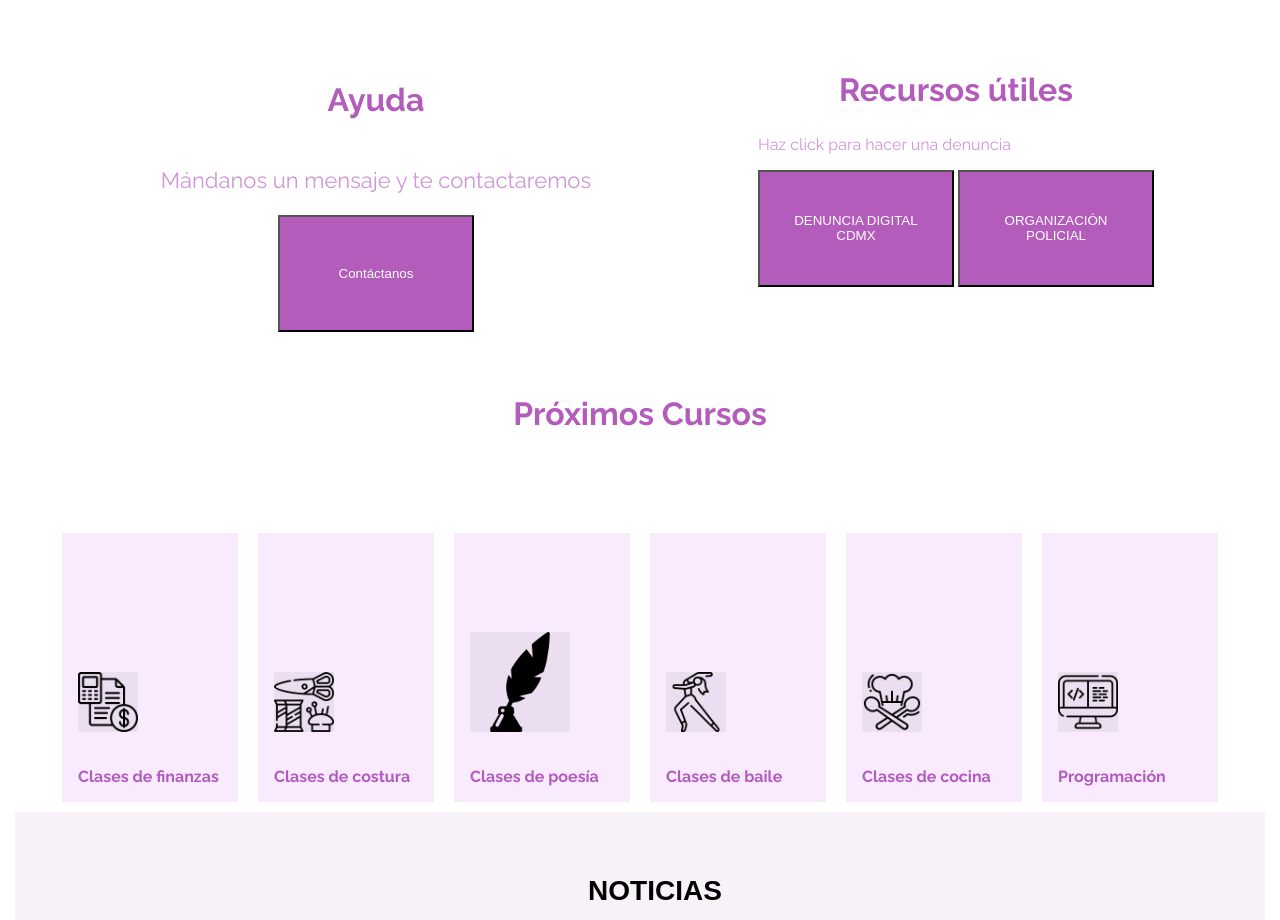
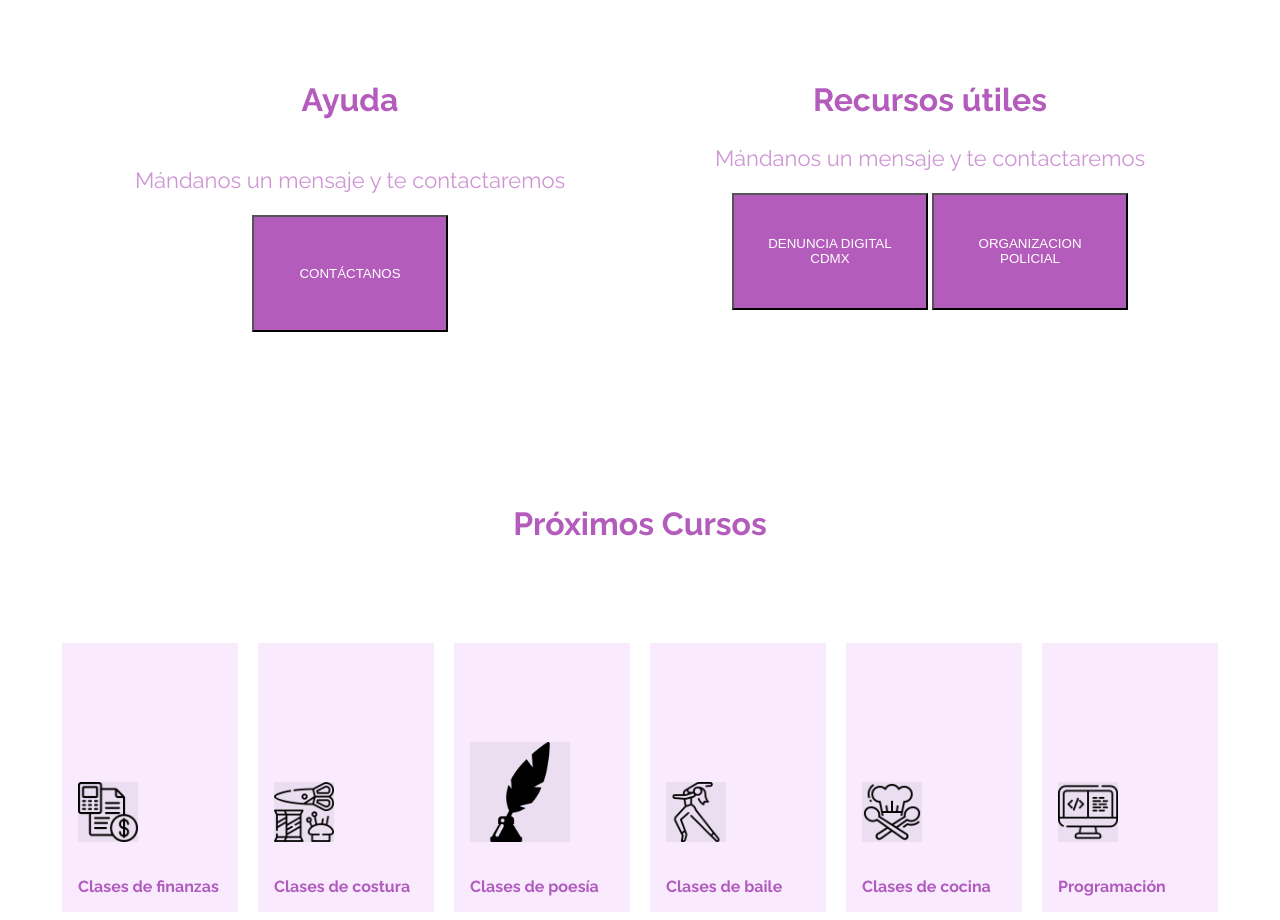
Before and after one commit to MaravillaTeam/centro-comunitario, a plain HTML site: page index.html in a window 1280 px wide. Shown: the part 2300-3220 px from the top of the page. Drawn offline with Linux system fonts and the light colour scheme.

Commit message:
cambio la seccion de ayuda y recursos

```diff
--- a/index.html
+++ b/index.html
@@ -3,7 +3,6 @@
 <head>
     <meta charset="UTF-8">
     <meta name="viewport" content="width=device-width, initial-scale=1.0">
-    <link rel="shortcut icon" href="src/img/minilogo.png" type="image/x-icon">
     <title>Centro Comunitario</title>
     <link rel="stylesheet" href="styles/style.css"
     <link rel="preconnect" href="https://fonts.googleapis.com">
@@ -79,7 +78,9 @@
            </tr>
 
             </table>
+
             </section>
+            <section class="prueba">
                 <div class="container">
                     <div class="card1">
                      <h2 id="uno">
@@ -89,25 +90,27 @@
                   Mándanos un mensaje y te contactaremos
                      </p>
                      <button>
-         Contáctanos
+                 CONTÁCTANOS
                      </button>
                     </div>
-            <div class="card2d">
+                    <div class="card2">
                      <h2 id="dos" >
                          Recursos útiles
                      </h2>
                      <p>
-                 Haz click para hacer una denuncia
+                         Mándanos un mensaje y te contactaremos
                      </p>
                      <button>
                          DENUNCIA DIGITAL CDMX
                      </button>
                      <button>
-                 ORGANIZACIÓN POLICIAL
+                         ORGANIZACION POLICIAL
                      </button>
                     </div>
                  </div>
-        <section  id="cursos">
+                </section>
+            <section id="cursos">
+
                 <h2 id="tres">Próximos Cursos</h2>
                 <nav class="container2">
                     <div class="card3">
--- a/styles/style.css
+++ b/styles/style.css
@@ -166,7 +166,8 @@ h4{
    .Banner{
     background-color: #B05BBE;
    }
-   #uno{
+
+#uno{
     color:#b45cbc;
     font-weight: bold;
     text-align: center;
@@ -206,7 +207,7 @@ background-color: #b45cbc;
         display: flex;
         flex-direction: column;
         width: 500px;
-        height: 300px;
+        height: 400px;
         padding: 10px;
         text-align: center;
         border-radius: 10px;
```
Lines whose indentation alone changed are shown as unchanged.
